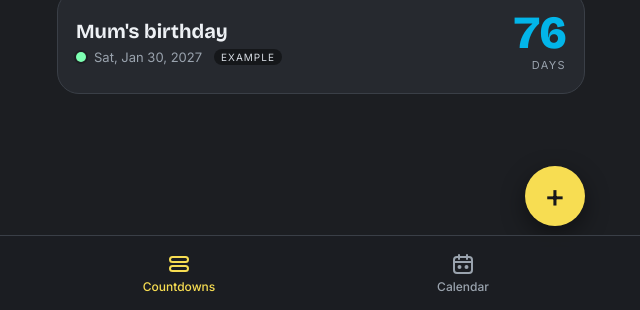
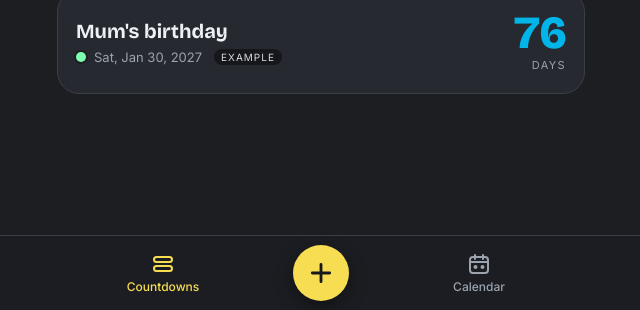
Before and after one commit to Icnussa/Days-Until, a plain HTML site: page index.html in a window 1280 px wide. Shown: the part 490-800 px from the top of the page, without its empty margins (319-959 px from the left). Drawn offline with nearby package versions, Linux system fonts and the light colour scheme.

Commit message:
Move add button into the middle of the bottom bar
Co-Authored-By: Claude Opus 5.5 <noreply@anthropic.com>
Claude-Session: https://claude.ai/code/session_01L1Uvb3PNsPdP2L6UWFR5dF

```diff
--- a/index.html
+++ b/index.html
@@ -54,7 +54,7 @@ button { cursor: pointer; }
   max-width: 560px; margin: 0 auto; min-height: 100%;
   padding-left: max(16px, env(safe-area-inset-left, 0px));
   padding-right: max(16px, env(safe-area-inset-right, 0px));
-  padding-block: 8px calc(96px + env(safe-area-inset-bottom, 0px));
+  padding-block: 8px calc(110px + env(safe-area-inset-bottom, 0px));
 }
 header.top {
   position: sticky; top: env(safe-area-inset-top, 0px); z-index: 5; background: var(--bg);
@@ -96,15 +96,6 @@ header.top {
 .empty { text-align: center; padding: 56px 12px; color: var(--muted); }
 .empty h2 { font-family: var(--display); color: var(--fg); font-size: 22px; margin: 0 0 8px; }
 
-/* FAB */
-.fab {
-  position: fixed; z-index: 6; right: max(20px, calc(env(safe-area-inset-right, 0px) + 16px));
-  bottom: calc(84px + env(safe-area-inset-bottom, 0px));
-  width: 60px; height: 60px; border-radius: 50%; border: 0; background: var(--yellow); color: var(--on-yellow);
-  font-size: 32px; line-height: 1; font-weight: 500; box-shadow: 0 8px 24px rgba(0,0,0,.45);
-  display: grid; place-items: center;
-}
-@media (min-width: 600px) { .fab { right: calc(50% - 280px + 16px); } }
 
 /* Tab bar */
 nav.tabs {
@@ -112,7 +103,13 @@ nav.tabs {
   border-top: 1px solid var(--line);
   padding: 8px max(16px, env(safe-area-inset-right, 0px)) calc(8px + env(safe-area-inset-bottom, 0px)) max(16px, env(safe-area-inset-left, 0px));
 }
-nav.tabs .inner { max-width: 560px; margin: 0 auto; display: grid; grid-template-columns: 1fr 1fr; gap: 8px; }
+nav.tabs .inner { max-width: 560px; margin: 0 auto; display: grid; grid-template-columns: 1fr auto 1fr; align-items: center; gap: 8px; }
+nav.tabs button.fab {
+  width: 56px; height: 56px; padding: 0; border-radius: 50%; background: var(--yellow); color: var(--on-yellow);
+  display: grid; place-items: center; box-shadow: 0 6px 18px rgba(0,0,0,.4);
+}
+nav.tabs button.fab svg { width: 26px; height: 26px; display: block; }
+nav.tabs button.fab:active { transform: scale(.94); }
 nav.tabs button { background: none; border: 0; border-radius: 14px; padding: 8px; display: flex; flex-direction: column; align-items: center; gap: 3px; color: var(--muted); font-size: 12px; font-weight: 500; }
 nav.tabs button svg { width: 24px; height: 24px; }
 nav.tabs button[aria-current="page"] { color: var(--yellow); }
@@ -212,13 +209,14 @@ nav.tabs button[aria-current="page"] { color: var(--yellow); }
   </main>
 </div>
 
-<button class="fab" id="fab" aria-label="Add countdown">+</button>
-
 <nav class="tabs">
   <div class="inner">
     <button id="tabHome" aria-current="page">
       <svg viewBox="0 0 24 24" fill="none" stroke="currentColor" stroke-width="2" stroke-linecap="round"><rect x="3" y="5" width="18" height="5" rx="2.5"/><rect x="3" y="14" width="18" height="5" rx="2.5"/></svg>
       Countdowns
+    </button>
+    <button class="fab" id="fab" aria-label="Add countdown">
+      <svg viewBox="0 0 24 24" fill="none" stroke="currentColor" stroke-width="2.6" stroke-linecap="round"><path d="M12 4v16M4 12h16"/></svg>
     </button>
     <button id="tabCal">
       <svg viewBox="0 0 24 24" fill="none" stroke="currentColor" stroke-width="2" stroke-linecap="round"><rect x="3" y="5" width="18" height="16" rx="3"/><path d="M3 10h18M8 3v4M16 3v4"/><circle cx="8.5" cy="15" r="1" fill="currentColor"/><circle cx="15.5" cy="15" r="1" fill="currentColor"/></svg>
--- a/sw.js
+++ b/sw.js
@@ -1,5 +1,5 @@
 // Offline support: serve the app shell from cache, refresh it in the background.
-const CACHE = "days-until-v1";
+const CACHE = "days-until-v2";
 const SHELL = ["./", "index.html", "manifest.webmanifest", "icons/apple-touch-icon.png", "icons/icon-192.png", "icons/icon-512.png", "icons/favicon-32.png"];
 self.addEventListener("install", e => { e.waitUntil(caches.open(CACHE).then(c => c.addAll(SHELL))); self.skipWaiting(); });
 self.addEventListener("activate", e => { e.waitUntil(caches.keys().then(ks => Promise.all(ks.filter(k => k !== CACHE).map(k => caches.delete(k))))); self.clients.claim(); });
```
